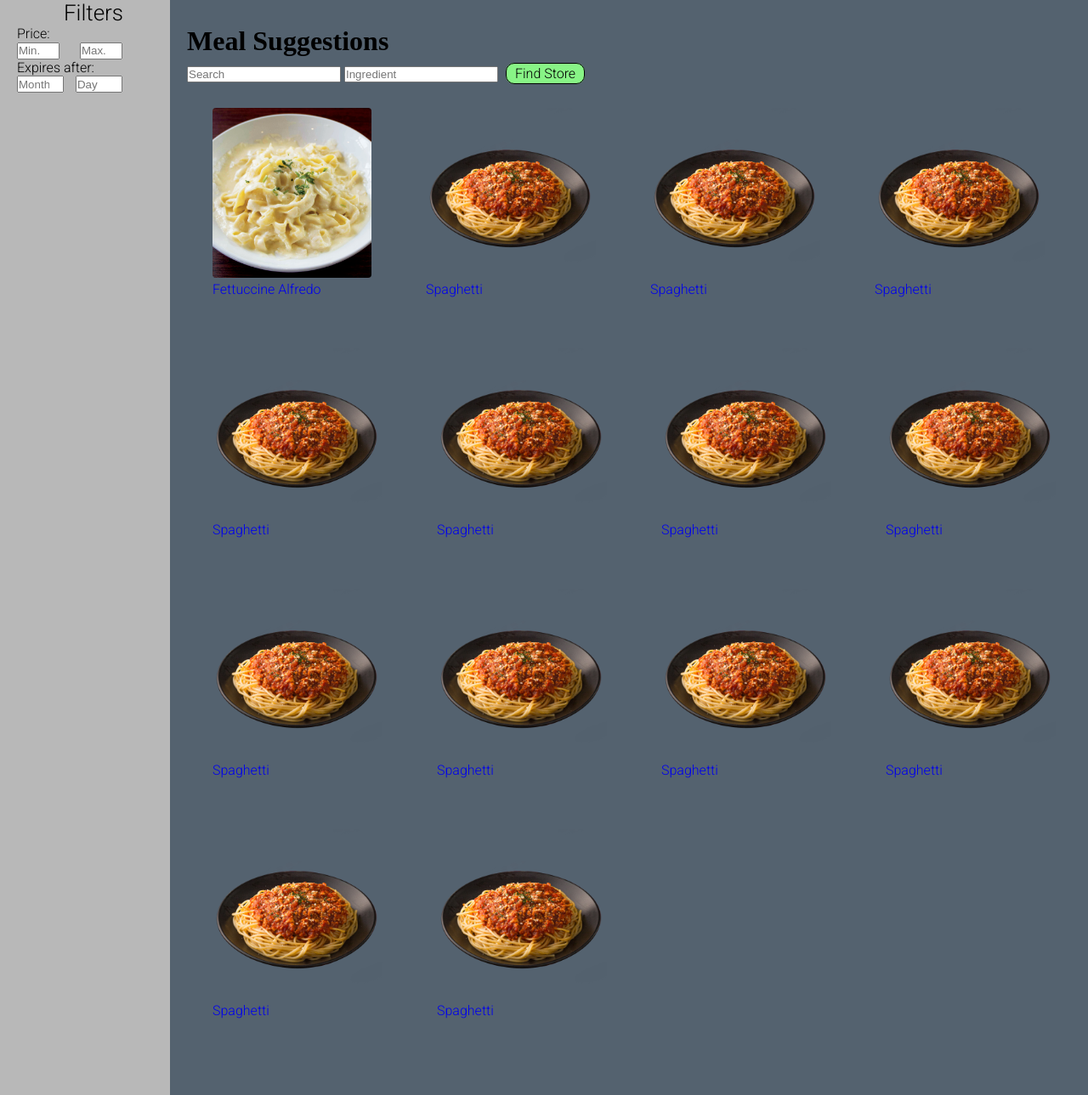
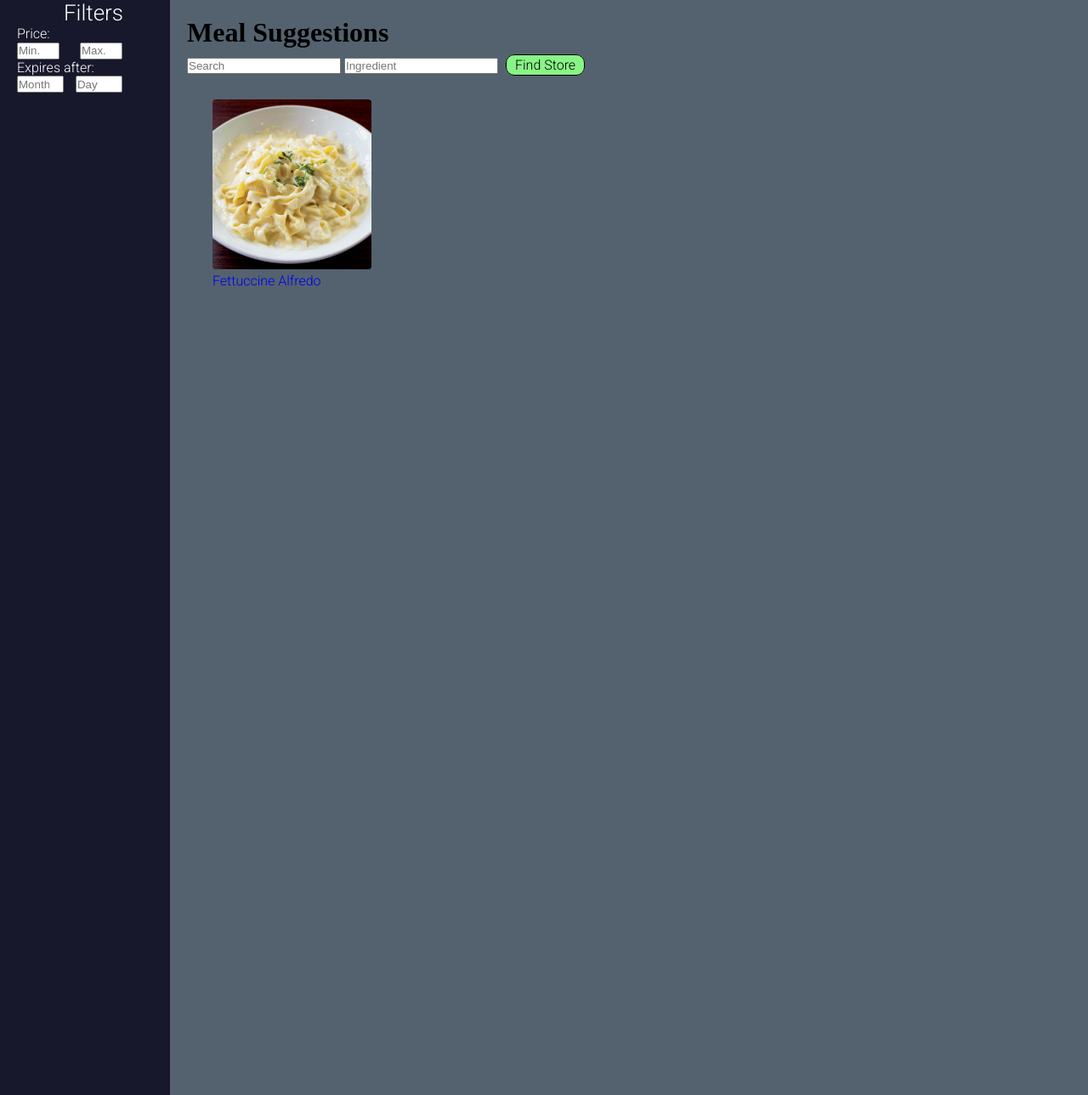
Before and after one commit to JSumlin/FoodSaverPlus, a Flask app: page /meals in a window 1280 px wide. Shown: the part 60-1349 px from the top of the page at 85% size. Run offline with Flask 3, Linux system fonts and the light colour scheme.

Commit message:
browse and meal suggestion pages now accurately represent database

```diff
--- a/main.py
+++ b/main.py
@@ -4,12 +4,13 @@ from flask_login import login_required, current_user, LoginManager, login_user,
 from werkzeug.security import generate_password_hash, check_password_hash
 from datetime import datetime
 from flask_sqlalchemy import SQLAlchemy
-from sqlalchemy import create_engine, ForeignKey, Column, String, Integer, CHAR
+from sqlalchemy import create_engine, ForeignKey, Column, String, Integer, CHAR, func
 from sqlalchemy.ext.declarative import declarative_base
-from sqlalchemy.orm import sessionmaker
+from sqlalchemy.orm import sessionmaker, join
 import os
 from database import *
 from dbManager import Checks
+from datetime import date, datetime
 
 # For SQLAlchemy to interact with SQLite
 engine = create_engine("sqlite:///foodsaverplus.db", echo=True)
@@ -24,12 +25,6 @@ login_manager = LoginManager()
 login_manager.login_view = "login"
 login_manager.init_app(app)
 
-# item = Item("spaghetti", "description", "abfiwbs", None, 1)
-# session.add(item)
-# session.commit()
-
-print(session.query(UserPost).all())
-
 
 @login_manager.user_loader
 def load_user(store_id):
@@ -43,12 +38,15 @@ def index():
 
 @app.route('/browse')
 def browse():
-    return render_template('browse.html')
+    posts = session.query(UserPost, Item, func.min(UserPost.exp_date)).join(Item).filter(UserPost.item_id == Item.item_id)\
+    .group_by(UserPost.item_id, UserPost.price).all()
+    return render_template('browse.html', posts=posts)
 
 
 @app.route('/meals')
 def meals():
-    return render_template('meal-suggestion.html')
+    meals = session.query(Meal).all()
+    return render_template('meal-suggestion.html', meals=meals)
 
 
 @app.route('/find-store')
@@ -106,7 +104,7 @@ def login():
         store = session.query(Store).filter_by(username=request.form["Username"]).first()
         if Checks.valid_login(session, request.form["Username"], request.form["Password"]):
             login_user(store, remember=True)
-            return redirect(url_for('index'))
+            # return redirect(url_for('index'))
     return render_template('login.html')
 
 
--- a/static/css/meal-suggestion.css
+++ b/static/css/meal-suggestion.css
@@ -2,10 +2,11 @@
 
 .sidebar {
     position: fixed;
+    color: white;
     left: 0;
-    height: 100%;
+    height: calc(100% + 50px);
     width: 200px;
-    background-color: #B8B8B8;
+    background-color: #17182B;
     display: flex;
 }
 input[class=priceinput]{
@@ -19,7 +20,6 @@ input[class=dateinput]{
     margin-right: 10px;
 }
 .sidebar header {
-    background-color: #B8B8B8;
     display: block;
     color: black;
     font-size: 22px;
@@ -59,11 +59,14 @@ input[class=dateinput]{
     border-radius: 4px;
 }
 
+.list-name {
+    color: white;
+}
+
 .browse-body {
-    position: fixed;
     left: 0;
     height: 100%;
-    width: 100%;
+    width: calc(100% - 200px);
     margin: 10px 200px;
     padding: 20px 20px;
     justify-content: space-between;
--- a/static/css/style.css
+++ b/static/css/style.css
@@ -9,6 +9,7 @@
 
 body {
     background-color: #54626f;
+    margin-top: 60px;
 }
 
 li, a, button {
@@ -19,6 +20,8 @@ li, a, button {
 }
 
 .page-head {
+    position: fixed;
+    top: 0;
     width: 100%;
     height: 60px;
     background-color: #17182B;
--- a/templates/meal-suggestion.html
+++ b/templates/meal-suggestion.html
@@ -32,76 +32,12 @@
         <a class="fndstr" href="#">Find Store</a>
       </div>
       <ul class="browse-listings">
-        <li>
-          <a href="#"><img class="list-img" src="Images/fettucine.png">
-            <br>Fettuccine Alfredo
-          </a>
-        </li>
-        <li>
-          <a href="#"><img class="list-img" src="Images/Spaghetti-meal.png">
-            <br>Spaghetti
-          </a>
-        </li>
-        <li>
-          <a href="#"><img class="list-img" src="Images/Spaghetti-meal.png">
-            <br>Spaghetti
-          </a>
-        </li>
-        <li>
-          <a href="#"><img class="list-img" src="Images/Spaghetti-meal.png">
-            <br>Spaghetti
-          </a>
-        </li>
-        <li>
-          <a href="#"><img class="list-img" src="Images/Spaghetti-meal.png">
-            <br>Spaghetti
-          </a>
-        </li>
-        <li>
-          <a href="#"><img class="list-img" src="Images/Spaghetti-meal.png">
-            <br>Spaghetti
-          </a>
-        </li>
-        <li>
-          <a href="#"><img class="list-img" src="Images/Spaghetti-meal.png">
-            <br>Spaghetti
-          </a>
-        </li>
-        <li>
-          <a href="#"><img class="list-img" src="Images/Spaghetti-meal.png">
-            <br>Spaghetti
-          </a>
-        </li>
-        <li>
-          <a href="#"><img class="list-img" src="Images/Spaghetti-meal.png">
-            <br>Spaghetti
-          </a>
-        </li>
-        <li>
-          <a href="#"><img class="list-img" src="Images/Spaghetti-meal.png">
-            <br>Spaghetti
-          </a>
-        </li>
-        <li>
-          <a href="#"><img class="list-img" src="Images/Spaghetti-meal.png">
-            <br>Spaghetti
-          </a>
-        </li>
-        <li>
-          <a href="#"><img class="list-img" src="Images/Spaghetti-meal.png">
-            <br>Spaghetti
-          </a>
-        </li>
-        <li>
-          <a href="#"><img class="list-img" src="Images/Spaghetti-meal.png">
-            <br>Spaghetti
-          </a>
-        </li>
-        <li>
-          <a href="#"><img class="list-img" src="Images/Spaghetti-meal.png">
-            <br>Spaghetti
-          </a>
-        </li>
+        {% for meal in meals %}
+          <li>
+            <a href="#"><img class="list-img" src="{{ meal.meal_img }}"></a>
+            <div><a href="/browse" class="list_name">{{ meal.meal_name }}</a></div>
+          </li>
+        {%endfor%}
       </ul>
     </div>
   {%endblock%}
```
Also changed, not shown: static/css/browse-style.css (+31 -4 lines), templates/browse.html (+9 -2 lines), README.md, foodsaverplus.db, static/Images/kroger spaghetti.webp (added).
